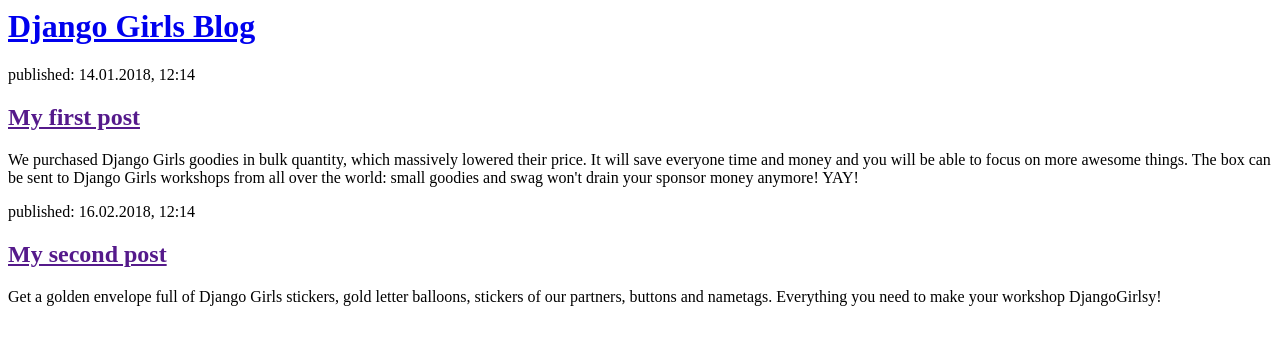
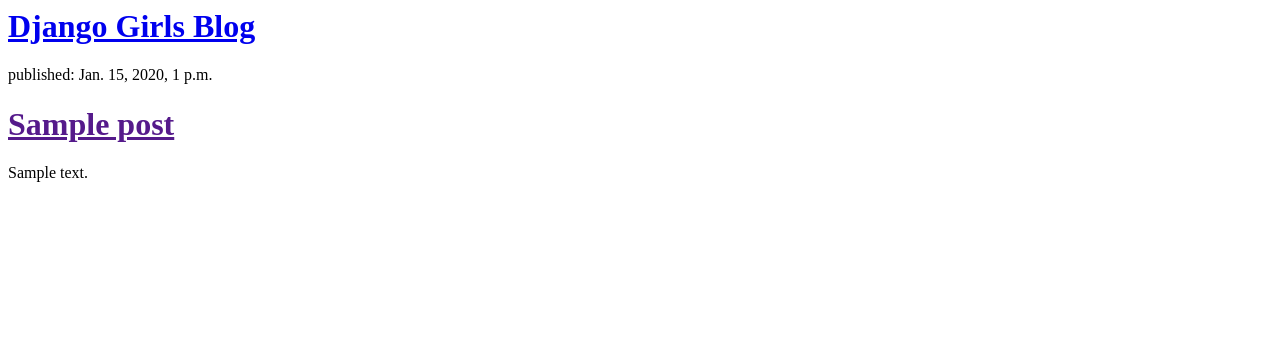
Before and after one commit to hansuMbale/my-first-blog, a Django app: template blog/templates/blog/post_list.html in a window 1280 px wide. Shown: the top 345 px of the page. Run offline with Django 3.2, Linux system fonts and the light colour scheme; the template is opened without the code that fills it: values that come from a table or form of the project are taken from there, others are empty; tables that the repository leaves empty hold one stand-in row (values such as "Sample post").

Commit message:
Modified templates to display posts from database.

```diff
--- a/blog/templates/blog/post_list.html
+++ b/blog/templates/blog/post_list.html
@@ -3,21 +3,16 @@
         <title>Django Girls blog</title>
     </head>
     <body>
-        <div>
-            <h1><a href="/">Django Girls Blog</a></h1>
-        </div>
+     <div>
+    <h1><a href="/">Django Girls Blog</a></h1>
+</div>
 
-        <div>
-            <p>published: 14.01.2018, 12:14</p>
-            <h2><a href="">My first post</a></h2>
-            <p>We purchased Django Girls goodies in bulk quantity, which massively lowered their price. It will save everyone time and money and you will be able to focus on more awesome things. The box can be sent to Django Girls workshops from all over the world: small goodies and swag won't drain your sponsor money anymore! YAY! </p>
-        </div>
-
-        <div>
-            <p>published: 16.02.2018, 12:14</p>
-            <h2><a href="">My second post</a></h2>
-            <p>Get a golden envelope full of Django Girls stickers, gold letter balloons, stickers of our partners, buttons and nametags.
-Everything you need to make your workshop DjangoGirlsy!</p>
-        </div>
+{% for post in posts %}
+    <div>
+        <p>published: {{ post.published_date }}</p>
+        <h1><a href="">{{ post.title }}</a></h1>
+        <p>{{ post.text|linebreaksbr }}</p>
+    </div>
+{% endfor %}
     </body>
 </html>
```
Also changed, not shown: blog/views.py (+4 -3 lines).
